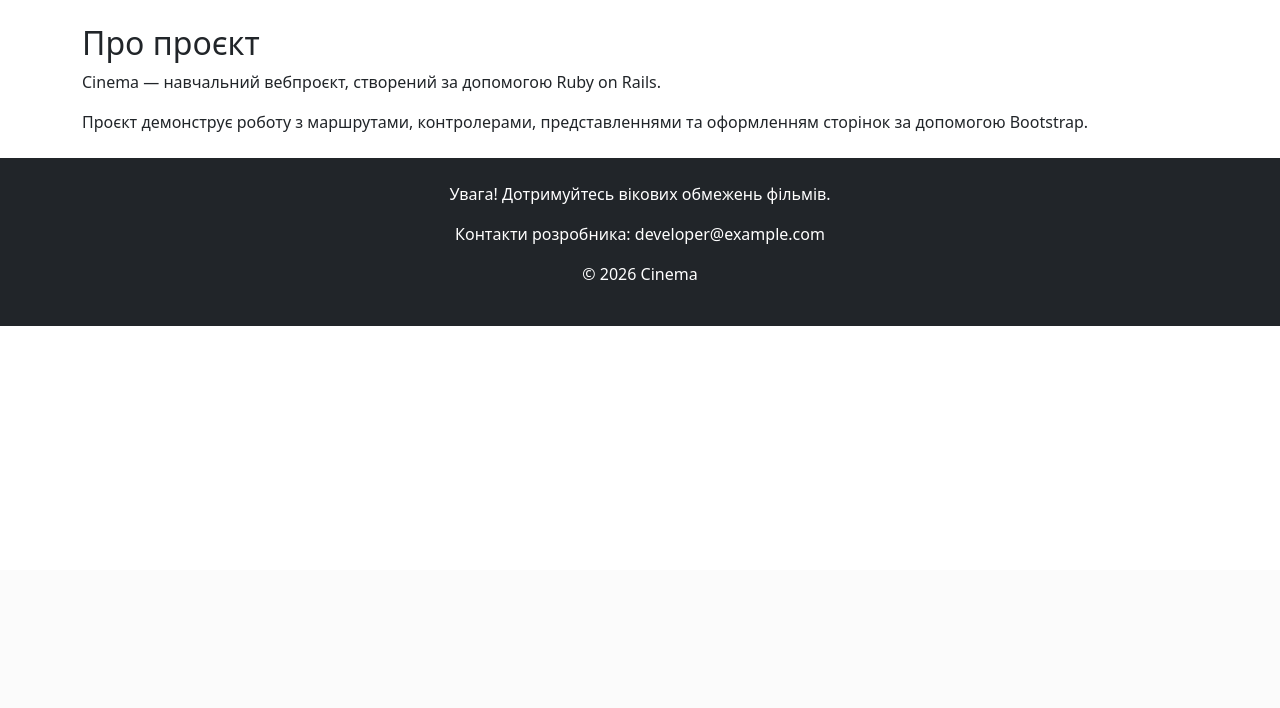
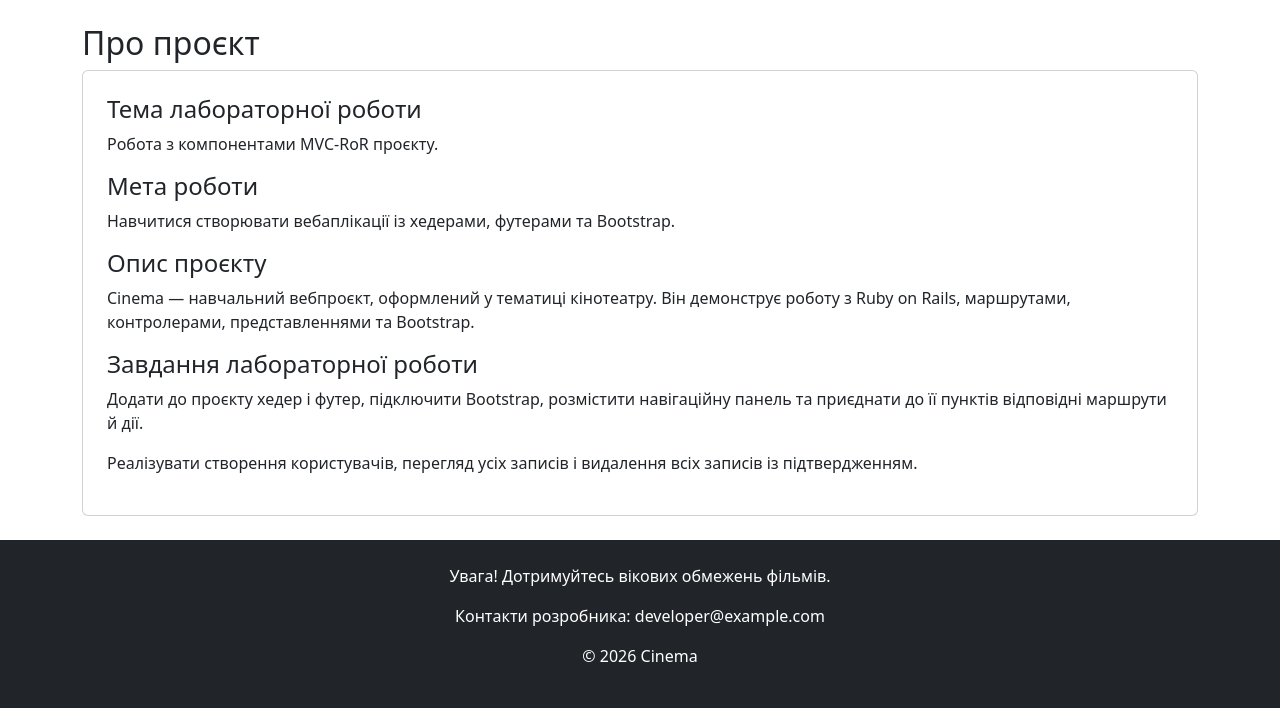
Before and after one commit to MariaVatah/ruby-labs, a Rails app: page /about in a window 1280 px wide. Shown: the part 230-938 px from the top of the page. Before the commit the page ends 556 px from the top, so only its background shows below. Run offline with Rails 7, Linux system fonts and the light colour scheme; some libraries are stand-ins or nearby versions.

Commit message:
Update navigation and about page

```diff
--- a/Lab7RailsApp/app/views/pages/about.html.erb
+++ b/Lab7RailsApp/app/views/pages/about.html.erb
@@ -1,10 +1,31 @@
 <h2>Про проєкт</h2>
 
-<p>
-  Cinema — навчальний вебпроєкт, створений за допомогою Ruby on Rails.
-</p>
+<div class="card p-4 mb-4">
+  <h4>Тема лабораторної роботи</h4>
+  <p>Робота з компонентами MVC-RoR проєкту.</p>
 
-<p>
-  Проєкт демонструє роботу з маршрутами, контролерами,
-  представленнями та оформленням сторінок за допомогою Bootstrap.
-</p>
+  <h4>Мета роботи</h4>
+  <p>
+    Навчитися створювати вебаплікації із хедерами,
+    футерами та Bootstrap.
+  </p>
+
+  <h4>Опис проєкту</h4>
+  <p>
+    Cinema — навчальний вебпроєкт, оформлений у тематиці кінотеатру.
+    Він демонструє роботу з Ruby on Rails, маршрутами,
+    контролерами, представленнями та Bootstrap.
+  </p>
+
+  <h4>Завдання лабораторної роботи</h4>
+  <p>
+    Додати до проєкту хедер і футер, підключити Bootstrap,
+    розмістити навігаційну панель та приєднати до її пунктів
+    відповідні маршрути й дії.
+  </p>
+
+  <p>
+    Реалізувати створення користувачів, перегляд усіх записів
+    і видалення всіх записів із підтвердженням.
+  </p>
+</div>
--- a/Lab7RailsApp/app/views/users/index.html.erb
+++ b/Lab7RailsApp/app/views/users/index.html.erb
@@ -12,5 +12,3 @@
     </p>
   <% end %>
 </div>
-
-<%= link_to "New user", new_user_path %>
--- a/Lab7RailsApp/app/views/users/show.html.erb
+++ b/Lab7RailsApp/app/views/users/show.html.erb
@@ -3,8 +3,7 @@
 <%= render @user %>
 
 <div>
-  <%= link_to "Edit this user", edit_user_path(@user) %> |
-  <%= link_to "Back to users", users_path %>
+  <%= link_to "Edit this user", edit_user_path(@user) %>
 
   <%= button_to "Destroy this user", @user, method: :delete %>
 </div>
```
